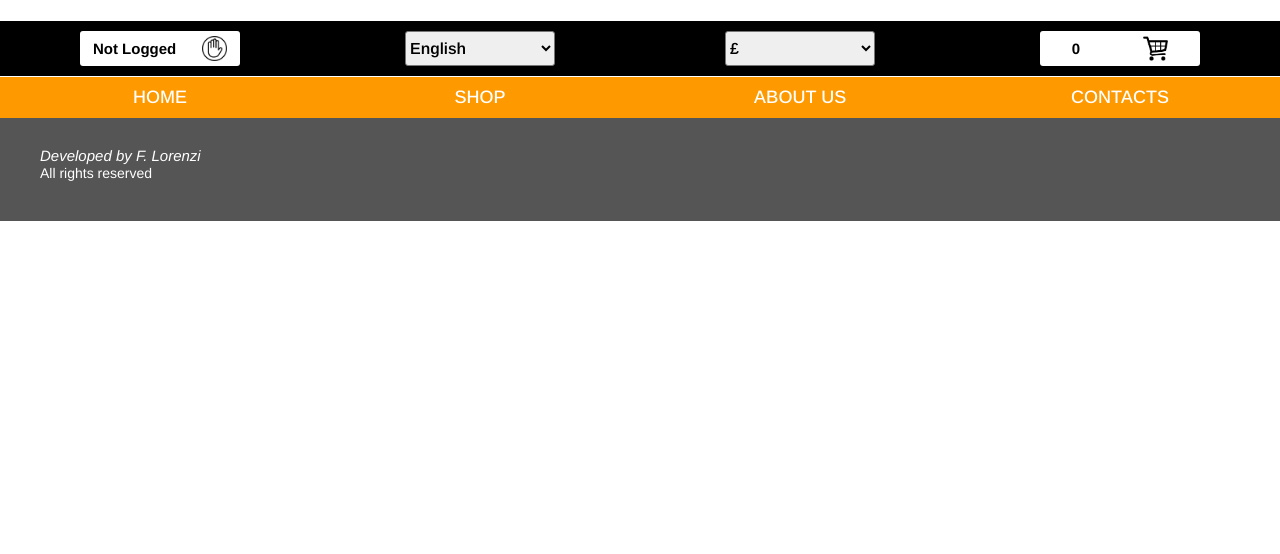
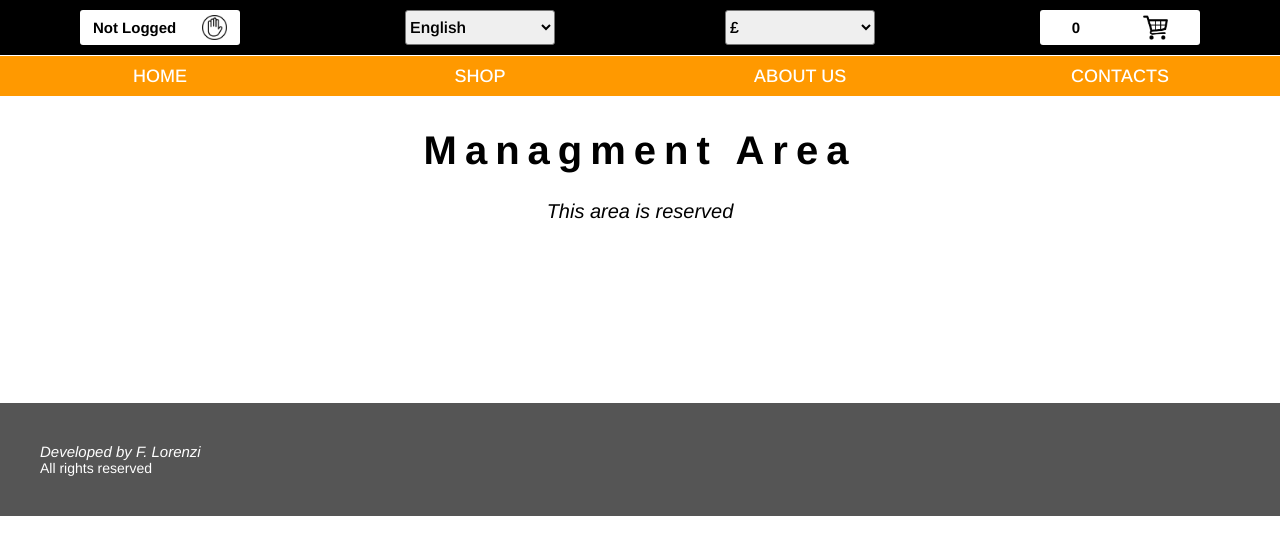
Before and after one commit to fabiolorenzi/tha-shirt, a React (Create React App) app in the folder client/: page /managment-area in a window 1280 px wide. Shown: the top 554 px of the page. Built offline with nearby package versions, Linux system fonts and the light colour scheme; a web font is replaced by a local one.

Commit message:
styled ManagmentArea component

```diff
--- a/client/src/components/ManagmentArea/stylesheets/ManagmentArea.css
+++ b/client/src/components/ManagmentArea/stylesheets/ManagmentArea.css
@@ -1,5 +1,43 @@
-.managmentAreaContainer {
+.manAreaContainer {
   display: block;
   width: 100%;
+  padding-top: 100px;
+  background-color: #ffffff;
+  z-index: 1;
+  padding-bottom: 100px;
+  -webkit-filter: birghtness(100%);
+          filter: birghtness(100%);
+  -webkit-transition-duration: 0.5s;
+          transition-duration: 0.5s;
+}
+
+.manAreaContainer h1 {
+  font-size: 40px;
+  letter-spacing: 0.2em;
+  text-align: center;
+}
+
+.manAreaContainer h2 {
+  font-size: 20px;
+  font-weight: 400;
+  text-align: center;
+  margin-bottom: 80px;
+  font-style: italic;
+}
+
+#openManArea {
+  -webkit-filter: brightness(50%);
+          filter: brightness(50%);
+  -webkit-transition-duration: 0.5s;
+          transition-duration: 0.5s;
+}
+
+@media only screen and (max-width: 650px) {
+  .manAreaBody h1 {
+    font-size: 30px;
+  }
+  .manAreaBody h2 {
+    font-size: 18px;
+  }
 }
 /*# sourceMappingURL=ManagmentArea.css.map */
--- a/client/src/components/ManagmentArea/stylesheets/ManagmentArea.scss
+++ b/client/src/components/ManagmentArea/stylesheets/ManagmentArea.scss
@@ -1,7 +1,39 @@
 @import "../../shared/stylesheets/var.scss";
 @import "../../shared/stylesheets/openHiddenMenu.scss";
 
-.managmentAreaContainer {
+.manAreaContainer {
     display: block;
     width: 100%;
+    padding-top: 100px;
+    background-color: $color2;
+    z-index: 1;
+    padding-bottom: 100px;
+    @include closedHiddenMenuEffect;
+    h1 {
+        font-size: 40px;
+        letter-spacing: 0.2em;
+        text-align: center;
+    }
+    h2 {
+        font-size: 20px;
+        font-weight: 400;
+        text-align: center;
+        margin-bottom: 80px;
+        font-style: italic;
+    }
 }
+
+#openManArea {
+    @include openHiddenMenuEffect;
+}
+
+@media only screen and (max-width: 650px) {
+    .manAreaBody {
+        h1 {
+            font-size: 30px;
+        }
+        h2 {
+            font-size: 18px;
+        }
+    }
+}
```
Also changed, not shown: 1 other file (tests, documents, lock files or other folders).
